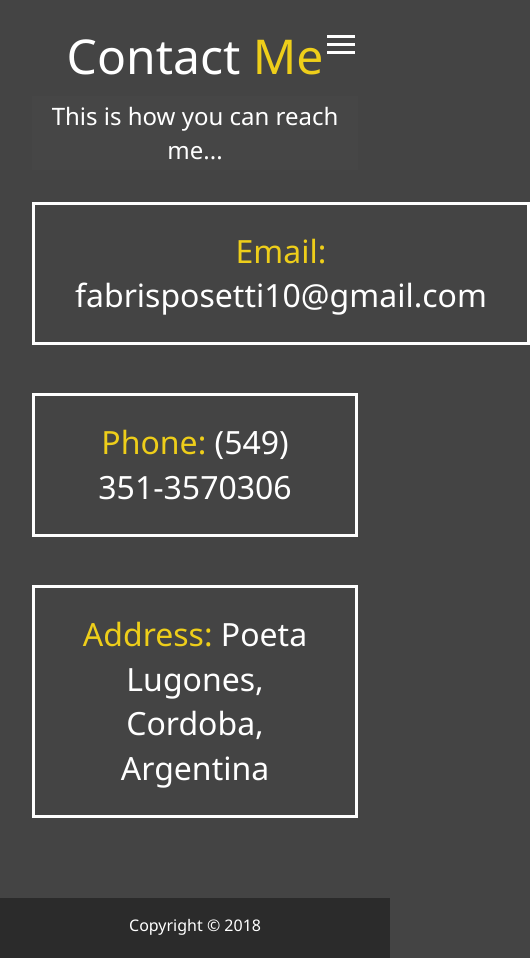
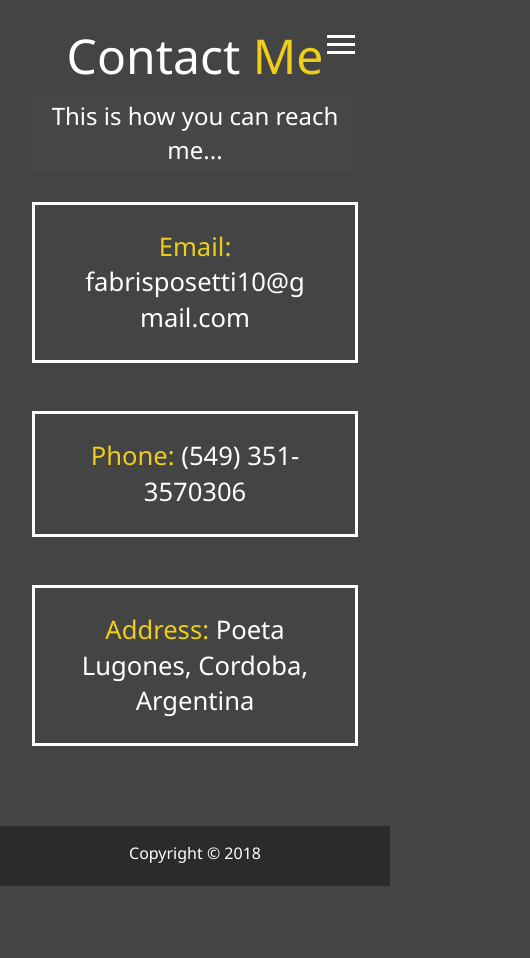
Before and after one commit to fabriziosposetti/portfolio, a website: page dist/contact.html in a window 390 px wide. Shown: the whole page, 530 px wide, since content can reach past the window. After the commit the page ends 886 px from the top, so only its background shows below. Drawn offline with Linux system fonts and the light colour scheme.

Commit message:
fix mobile size

```diff
--- a/scss/_mobile.scss
+++ b/scss/_mobile.scss
@@ -71,6 +71,17 @@
         margin-top: 10 vh;
     }
 
+    #name {
+        font-size: 5rem;
+    }
+
+    main#contact .boxes {
+        word-break: break-word;
+        .info {
+            font-size: 1.6rem;
+        }
+    }
+
     .projects {
         grid-template-columns: 1fr;
     }
```
Also changed, not shown: dist/contact.html, dist/css/main.css.
